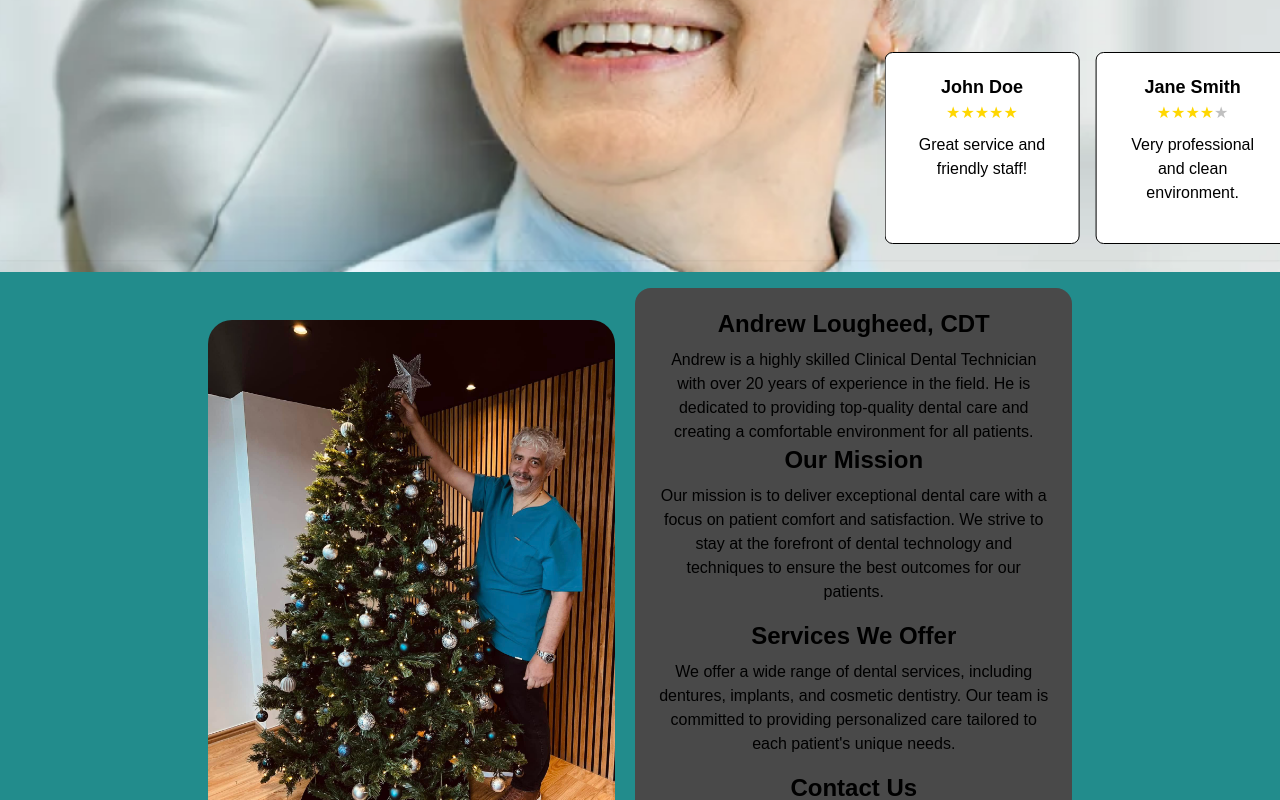
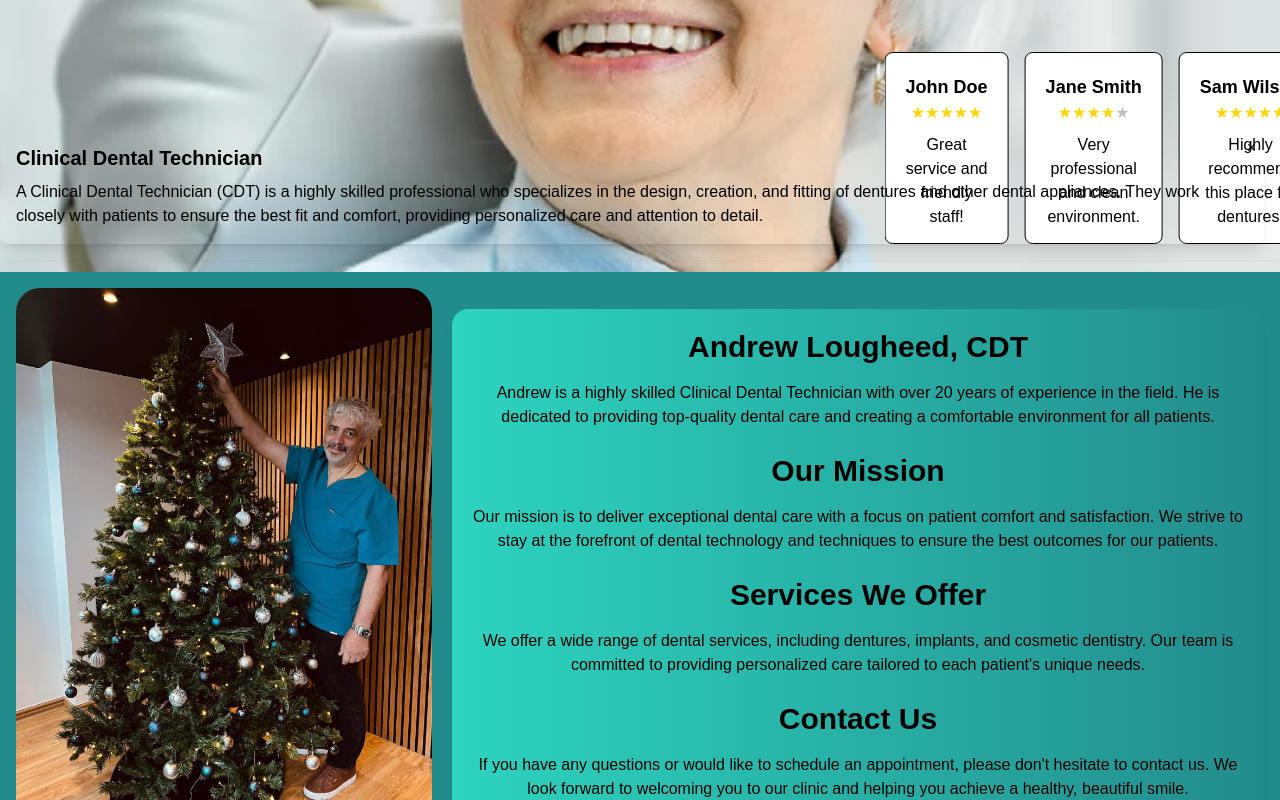
Before and after one commit to alex-lougheed4/teefies, a React (Vite) app: page / in a window 1280 px wide. Shown: the part 540-1340 px from the top of the page. Built offline with nearby package versions, Linux system fonts and the light colour scheme.

Commit message:
potential favicon fix and content changes

```diff
--- a/index.html
+++ b/index.html
@@ -3,7 +3,7 @@
 
 <head>
   <meta charset="UTF-8" />
-  <link rel="icon" type="image/svg+xml" href="logo.svg" />
+  <link rel="icon" type="image/svg+xml" href="logo.svg?" />
   <meta name="viewport" content="width=device-width, initial-scale=1.0" />
   <title>Just Dentures</title>
 </head>
--- a/src/components/ReviewCarousel.tsx
+++ b/src/components/ReviewCarousel.tsx
@@ -36,6 +36,30 @@ const reviews = [
     name: 'Charlie Davis',
     review: 'Affordable prices and top-notch service.',
     rating: 5
+  },
+  {
+    id: 7,
+    name: 'Diana Prince',
+    review: 'Exceptional care and attention to detail.',
+    rating: 5
+  },
+  {
+    id: 8,
+    name: 'Bruce Wayne',
+    review: 'The best dental service I have ever received.',
+    rating: 5
+  },
+  {
+    id: 9,
+    name: 'Clark Kent',
+    review: 'Friendly staff and excellent service.',
+    rating: 4
+  },
+  {
+    id: 10,
+    name: 'Barry Allen',
+    review: 'Quick and efficient service.',
+    rating: 5
   }
   // Add more reviews as needed
 ]
--- a/src/pages/Home.tsx
+++ b/src/pages/Home.tsx
@@ -5,8 +5,6 @@ import NewDenture from '@/assets/new-denture.jpg'
 import OpenTimeCard from '@/components/OpenTimeCard'
 import { ReviewCarousel } from '@/components/ReviewCarousel'
 export const Home = () => {
-  //bgi carousel behind?
-
   const data = [
     {
       title: 'New Dentures',
@@ -44,38 +42,56 @@ export const Home = () => {
         <div className="absolute bottom-0 w-full">
           <ReviewCarousel />
         </div>
+        <div className="fixed bottom-4 right-4 z-50">
+          <div className="bg-orange-500 relative rounded-lg p-4 shadow-lg">
+            <button
+              className="absolute right-2 top-2 text-black"
+              onClick={() => document.getElementById('popup')?.remove()}
+            >
+              &times;
+            </button>
+            <h2 className="text-xl font-semibold text-black">
+              Clinical Dental Technician
+            </h2>
+            <p className="mt-2 text-black">
+              A Clinical Dental Technician (CDT) is a highly skilled
+              professional who specializes in the design, creation, and fitting
+              of dentures and other dental appliances. They work closely with
+              patients to ensure the best fit and comfort, providing
+              personalized care and attention to detail.
+            </p>
+          </div>
+        </div>
       </div>
-      <div className="mx-auto flex max-w-4xl items-center gap-5 p-4">
-        <div className="mb-8 flex flex-col items-center md:flex-row">
-          <img
-            src={ProfilePicture}
-            alt="Owner's Profile"
-            className="size-full rounded-3xl object-cover"
-          />
-        </div>
-        <div className="rounded-2xl bg-baseGrey p-5 text-center">
-          <h2 className="text-2xl font-semibold">Andrew Lougheed, CDT</h2>
-          <p className="text-gray-700 mt-2">
+      <div className="mx-auto flex h-auto items-center gap-5 p-4">
+        <img
+          src={ProfilePicture}
+          alt="Owner's Profile"
+          className="size-1/3 rounded-3xl"
+        />
+        <div className="to-blue-500 rounded-2xl bg-gradient-to-r from-teal-400 p-5 text-center text-black shadow-lg">
+          <h2 className="mb-4 text-3xl font-bold">Andrew Lougheed, CDT</h2>
+          <p className="text-gray-100 mb-6 mt-2">
             Andrew is a highly skilled Clinical Dental Technician with over 20
             years of experience in the field. He is dedicated to providing
             top-quality dental care and creating a comfortable environment for
             all patients.
           </p>
-          <h2 className="mb-2 text-2xl font-semibold">Our Mission</h2>
-          <p className="text-gray-700 mb-4">
+          <h2 className="mb-4 text-3xl font-bold">Our Mission</h2>
+          <p className="text-gray-100 mb-6">
             Our mission is to deliver exceptional dental care with a focus on
             patient comfort and satisfaction. We strive to stay at the forefront
             of dental technology and techniques to ensure the best outcomes for
             our patients.
           </p>
-          <h2 className="mb-2 text-2xl font-semibold">Services We Offer</h2>
-          <p className="text-gray-700 mb-4">
+          <h2 className="mb-4 text-3xl font-bold">Services We Offer</h2>
+          <p className="text-gray-100 mb-6">
             We offer a wide range of dental services, including dentures,
             implants, and cosmetic dentistry. Our team is committed to providing
             personalized care tailored to each patient&apos;s unique needs.
           </p>
-          <h2 className="mb-2 text-2xl font-semibold">Contact Us</h2>
-          <p className="text-gray-700">
+          <h2 className="mb-4 text-3xl font-bold">Contact Us</h2>
+          <p className="text-gray-100">
             If you have any questions or would like to schedule an appointment,
             please don&apos;t hesitate to contact us. We look forward to
             welcoming you to our clinic and helping you achieve a healthy,
```
